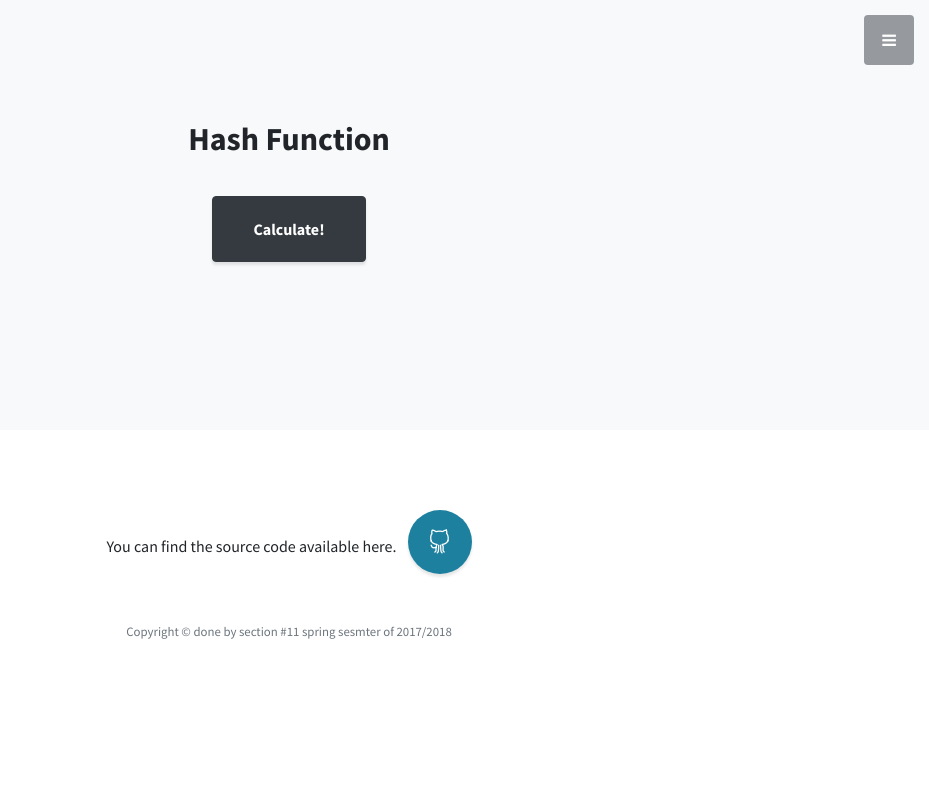
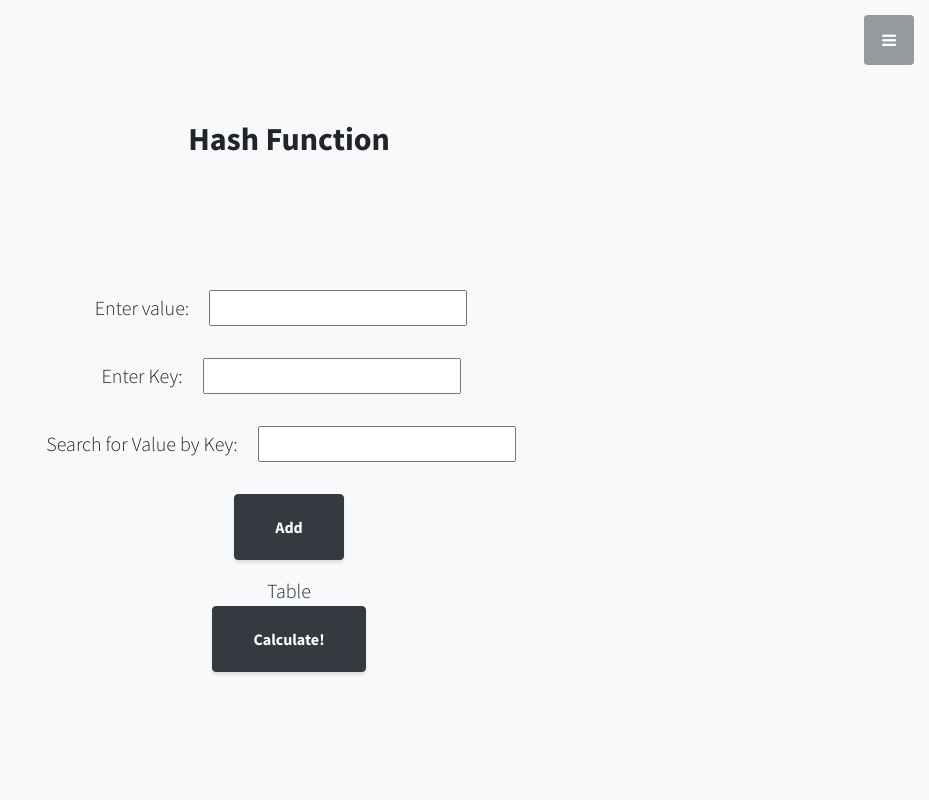
Before and after one commit to shirosheroics/Cryptosystems, a website: page pages/Hash-functions.html in a window 1280 px wide. Shown: the top 800 px of the page, without its empty margins (351-1280 px from the left). Drawn offline with nearby package versions, Linux system fonts and the light colour scheme.

Commit message:
page updates

```diff
--- a/pages/Hash-functions.html
+++ b/pages/Hash-functions.html
@@ -67,7 +67,16 @@
           <div class="col-lg-10 mx-auto">
             <h2>Hash Function</h2>
             <p class="lead mb-5"> <br>
+              <p class="lead mb-5"> <br>
+                  Enter value: <input  class=" m-3" type="text" id="val"><br>
+                    Enter Key: <input  class=" m-3" type="number" id="key"><br>
+                      Search for Value by Key: <input  class=" m-3" type="number" id="search"> <br>
 
+                      <button class="btn btn-dark btn-xl js-scroll-trigger m-3" onclick=''>Add</button>
+                      <br>
+
+                  Table <b> <span id='display'></span> </b>
+                <br>
             <a class="btn btn-dark btn-xl js-scroll-trigger" href="#portfolio">Calculate!</a>
           </div>
         </div>
```
Also changed, not shown: pages/ElGamal.html (+8 -1 lines).
